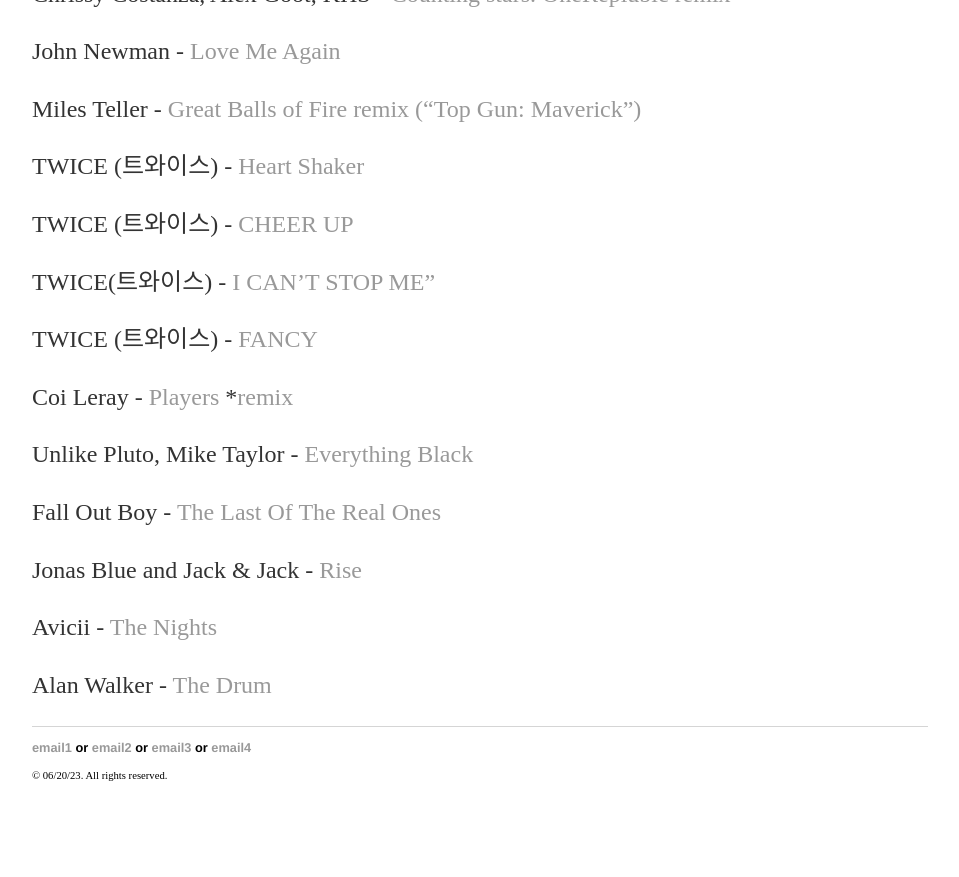
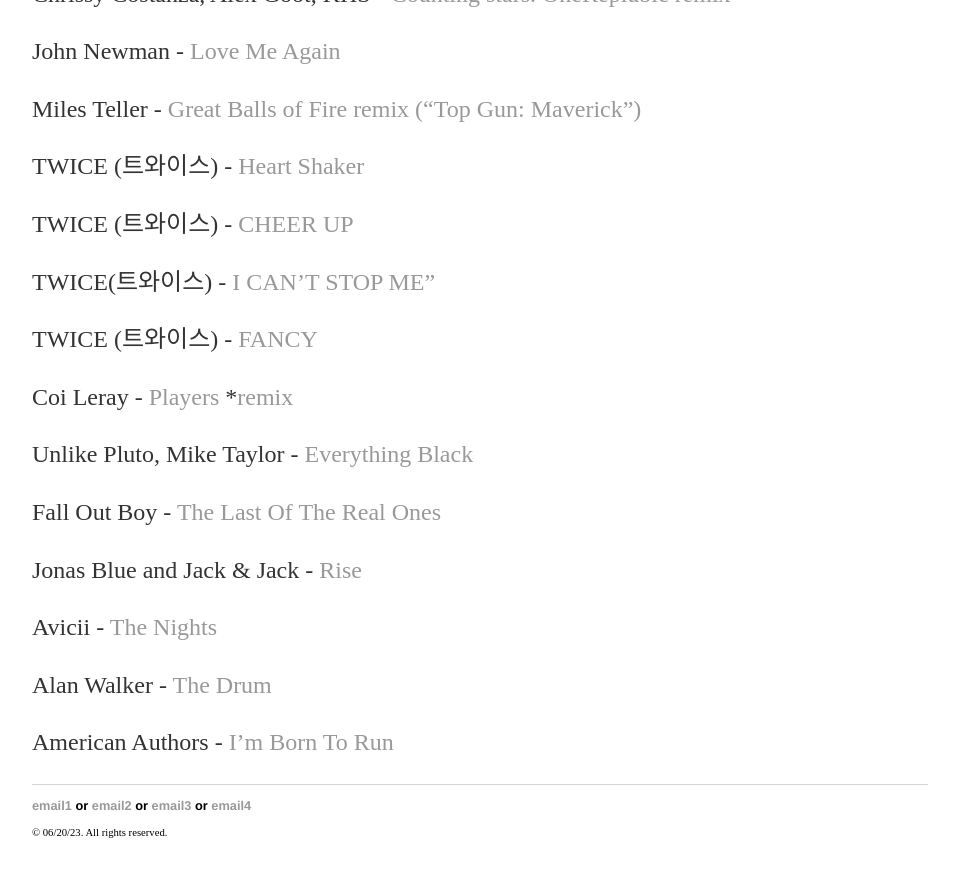
Before and after one commit to yjkweon24/yjkweon24.github.io, a Jekyll site: the page built from _posts/2018-10-23-songs-that-i-love.md, in a window 1280 px wide and 900 px high, scrolled down 26902 px. Shown: the top 877 px of the window, without its empty margins (160-1119 px from the left). Built offline with Jekyll 4.4.1, drawn with Linux system fonts in a browser that asks for light colours; before the commit the page ends 27745 px from its top, so only the background shows below that.

Commit message:
Update 2018-10-23-songs-that-i-love.md

```diff
--- a/_posts/2018-10-23-songs-that-i-love.md
+++ b/_posts/2018-10-23-songs-that-i-love.md
@@ -949,3 +949,5 @@
 Avicii - [The Nights](https://www.youtube.com/watch?v=UtF6Jej8yb4&ab_channel=AviciiOfficialVEVO)
 
 Alan Walker - [The Drum](https://youtu.be/TicGJQqrq2M)
+
+American Authors - [I'm Born To Run](https://www.youtube.com/watch?v=qLshdZTgtLk&ab_channel=AmericanAuthorsVEVO)
```
